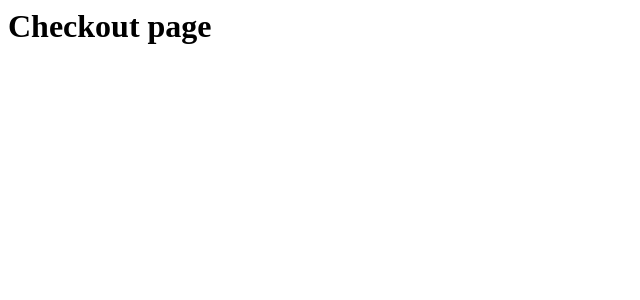
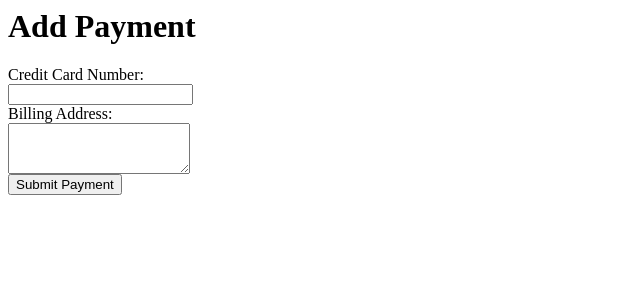
Before and after one commit to lhochs/n-67-online-shop, a Flask app: page /checkout in a window 1280 px wide. Shown: the top 300 px of the page, without its empty margins (0-640 px from the left). Run offline with Flask 2, Linux system fonts and the light colour scheme.

Commit message:
template added

```diff
--- a/flask_app/templates/checkout.html
+++ b/flask_app/templates/checkout.html
@@ -5,6 +5,37 @@
     <title>N 67° Online Store</title>
 </head>
 <body>
-    <h1>Checkout page</h1>
+    <div class="container">
+        <div class="top-nav">
+            <h1 class="sCart-title">Add Payment</h1>
+        </div>
+        <div class="-body"></div>
+            <form action="/payment">
+                <div class="error_message">
+                    {% with messages = get_flashed_messages() %}
+                        {% if messages %}
+                            <div class="alert" role ="alert">
+                                <strong>Invalid Entry!!!</strong>
+                                {% for message in messages %}
+                                    <p>{{message}}</p>
+                                {% endfor %}
+                            </div>
+                        {% endif %}
+                    {% endwith %}
+                </div>
+                <div class="checkout_form">
+                    <label for="credit_num">Credit Card Number: </label>
+                    <br>
+                    <input type="text" name="credit_num" required>
+                </div>
+                <div class="checkout_form">
+                    <label for="billing_address">Billing Address: </label>
+                    <br>
+                    <textarea name="billing_address" cols="20" rows="3" required></textarea>
+                </div>
+                <input type="submit" value="Submit Payment" class="page-btn">
+            </form>
+        </div>
+    </div>
 </body>
 </html>
```
